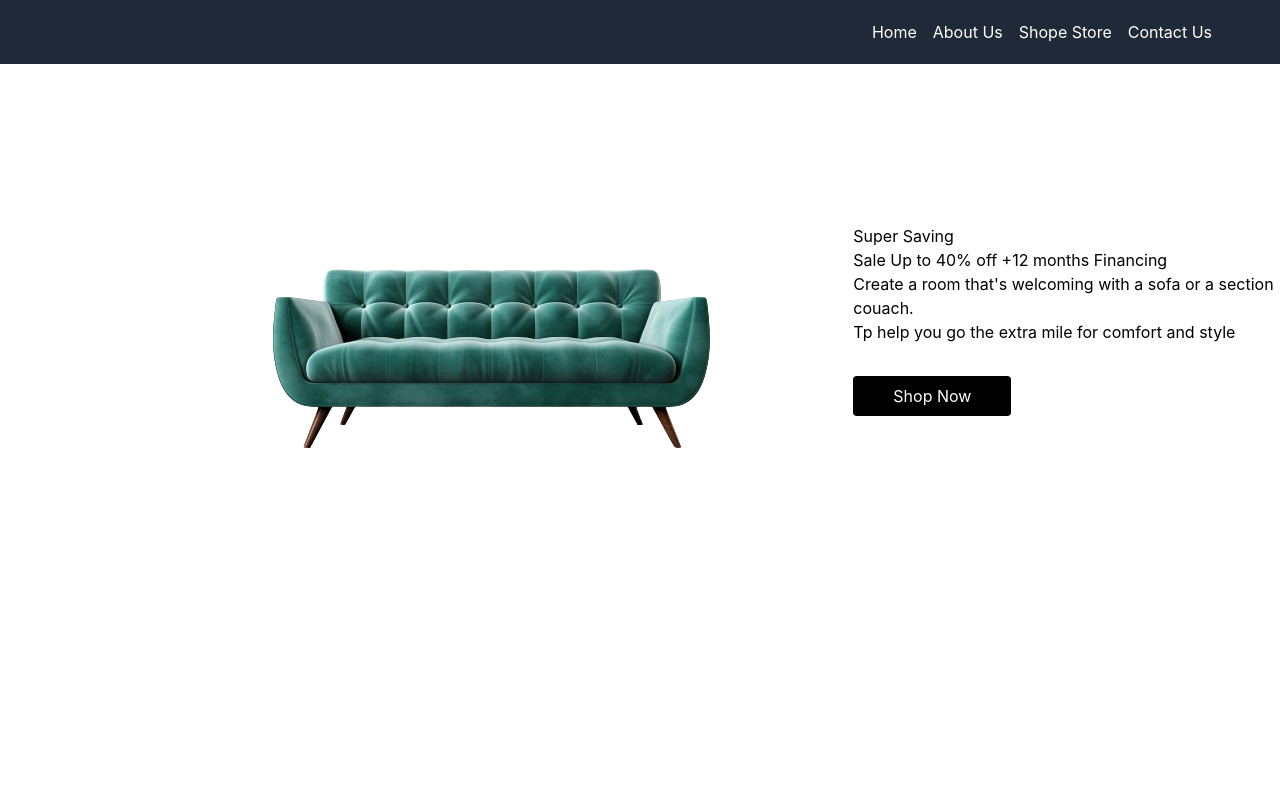
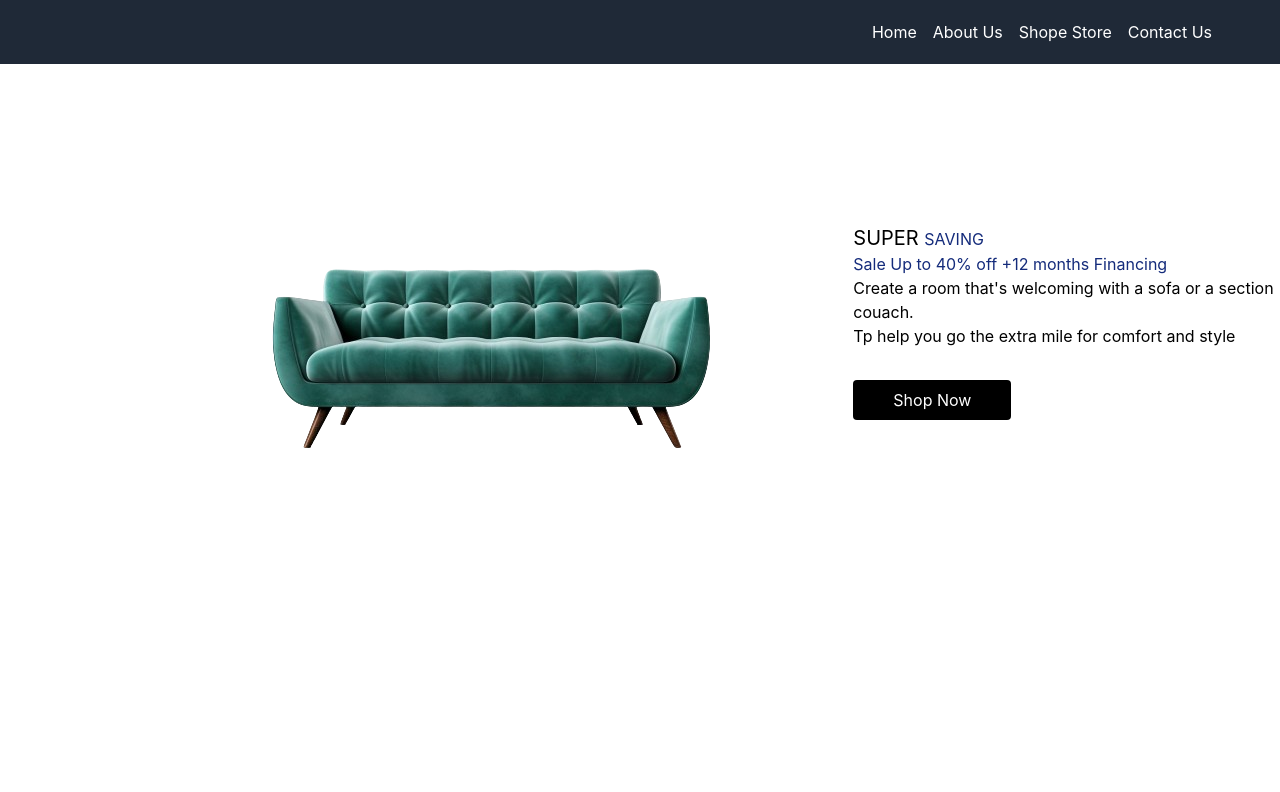
Before and after one commit to ayabakry/E-commerce-Home-Page, a React (Create React App) app: page / in a window 1280 px wide. Shown: the top 792 px of the page. Built offline with nearby package versions, Linux system fonts and the light colour scheme.

Commit message:
change color and edit some of text

```diff
--- a/src/Component/DiscountSection.jsx
+++ b/src/Component/DiscountSection.jsx
@@ -4,8 +4,8 @@ function DiscountSection (){
     <div className="grid grid-cols-3">
         <img src={Sofa} className="col-span-2 ml-60"/>
         <div>
-        <h1 className="mt-40 ">Super Saving </h1>
-        <p className=" ">Sale Up to 40% off +12 months Financing</p>
+        <h1 className="mt-40 text-xl uppercase ">Super <span className="text-[#142B7B] text-base">Saving </span></h1>
+        <p className="text-[#142B7B]">Sale Up to 40% off +12 months Financing</p>
         <p className=" ">Create a room that's welcoming with a sofa or a section couach.</p>
         <p className="">Tp help you go the extra mile for comfort and style</p>
 
```
